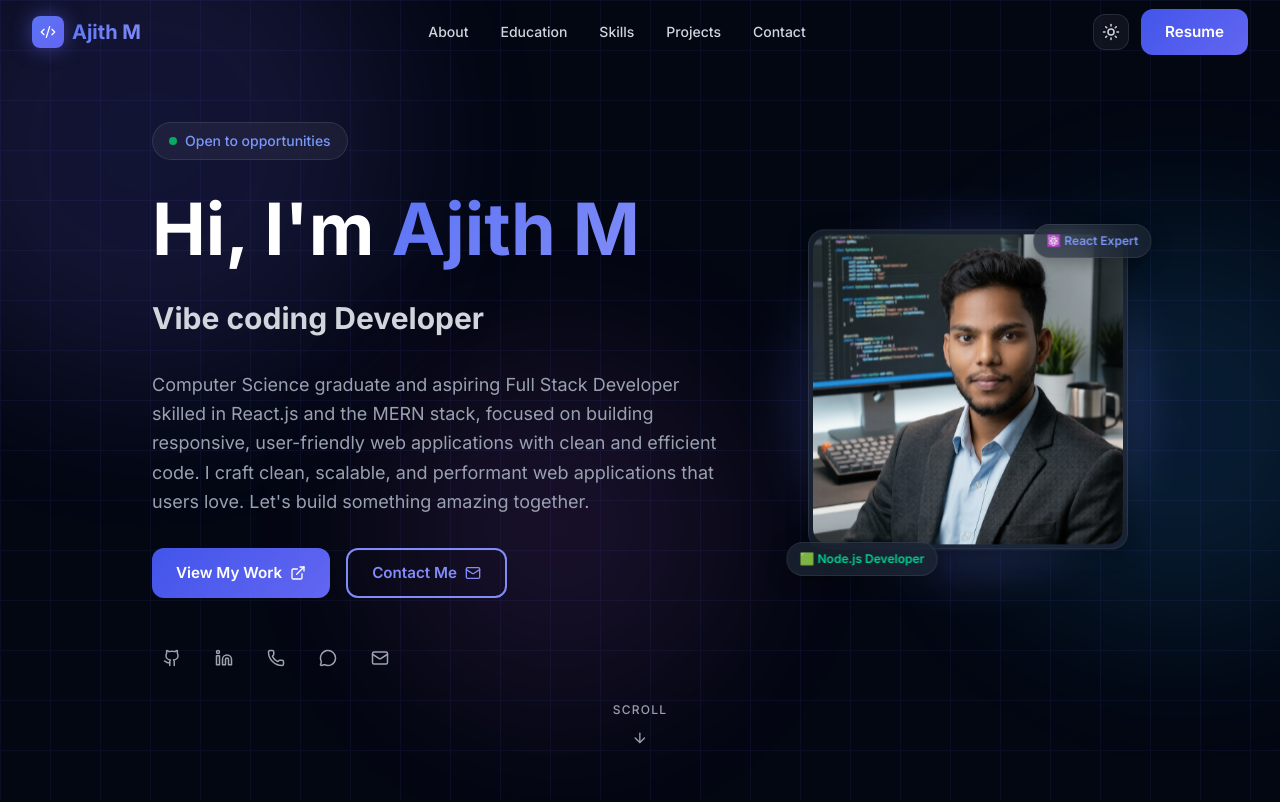
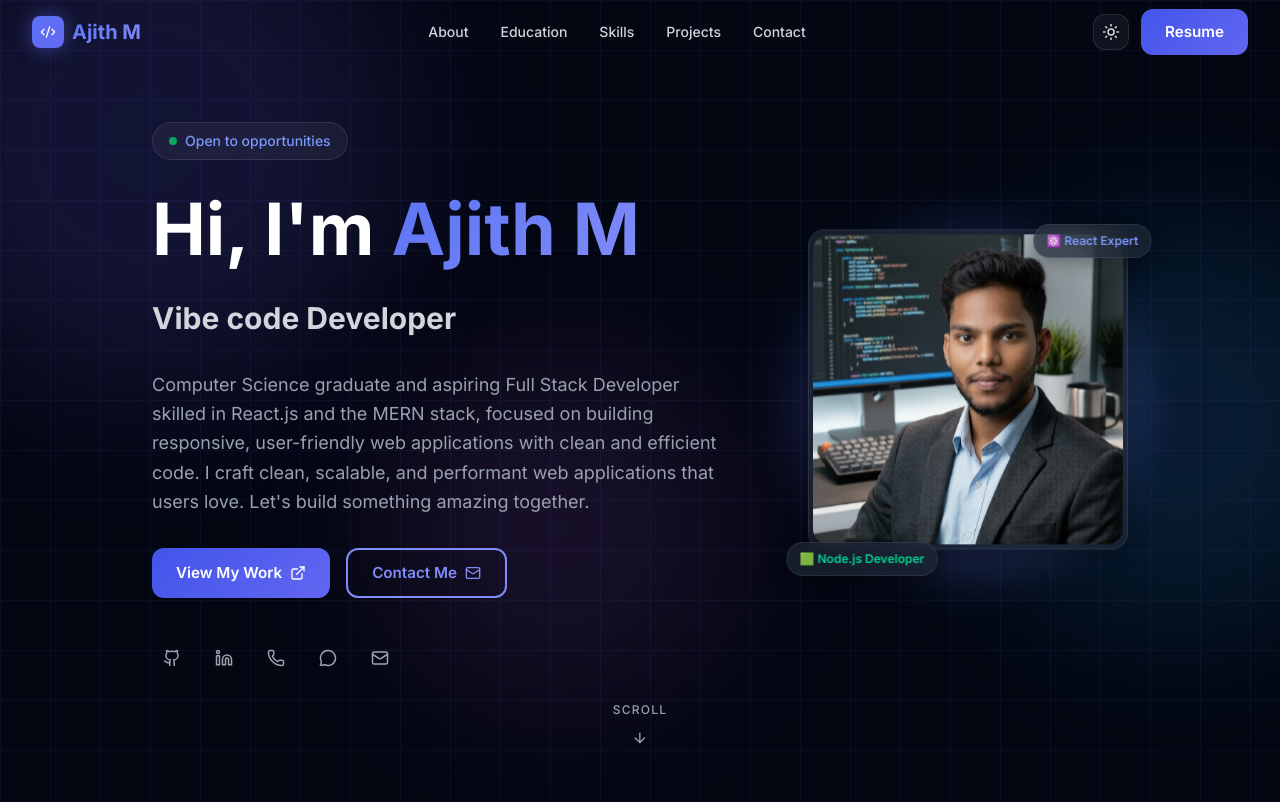
Before and after one commit to Ajith5104/My-Portfolio, a React (Vite) app: page / in a window 1280 px wide. Shown: the top 802 px of the page. Built offline with nearby package versions, Linux system fonts and the light colour scheme.

Commit message:
Update roles

```diff
--- a/src/data.js
+++ b/src/data.js
@@ -11,7 +11,7 @@ export const personalInfo = {
   resumeUrl: "https://drive.google.com/file/d/17o1I-rJOK9nkXJ1u_ZAXD464Ev6XqwmY/view?usp=sharing",
   roles: [
     "Full-Stack Developer",
-    "Vibe coding Developer",
+    "Vibe code Developer",
     "React Developer",
     "SQL Developer",
   ],
```
